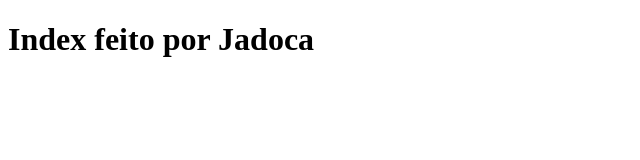
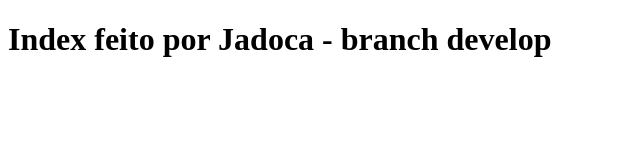
Before and after one commit to Felipee-Nascimento/CI_CD, a plain HTML site: page index.html in a window 1280 px wide. Shown: the whole page, without its empty margins (0-640 px from the left). Drawn offline with Linux system fonts and the light colour scheme.

Commit message:
branch dev

```diff
--- a/index.html
+++ b/index.html
@@ -7,6 +7,6 @@
     <title>Documento do Felipe</title>
 </head>
 <body>
-    <h1>Index feito por Jadoca</h1>
+    <h1>Index feito por Jadoca - branch develop</h1>
 </body>
 </html>
```
